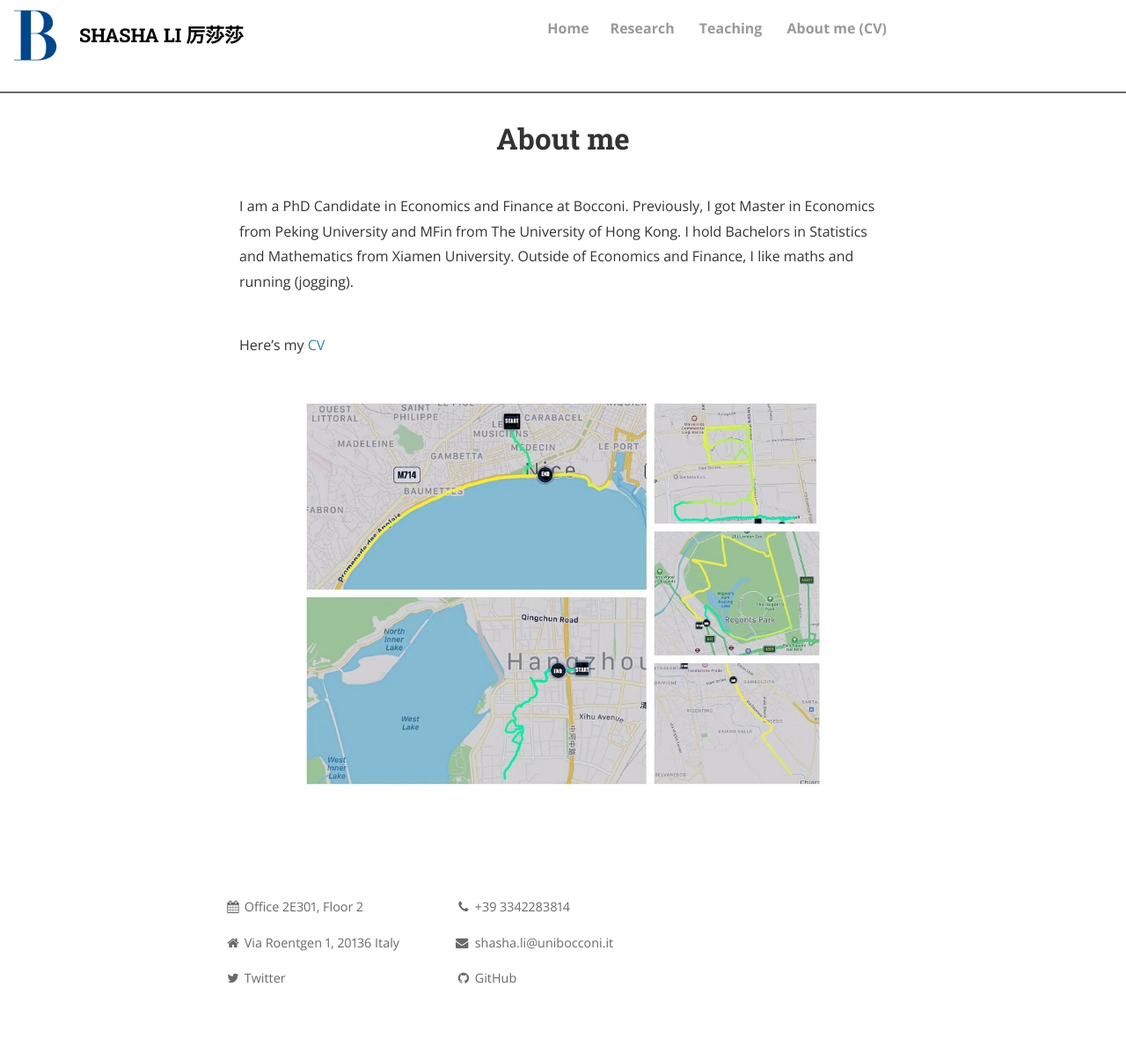
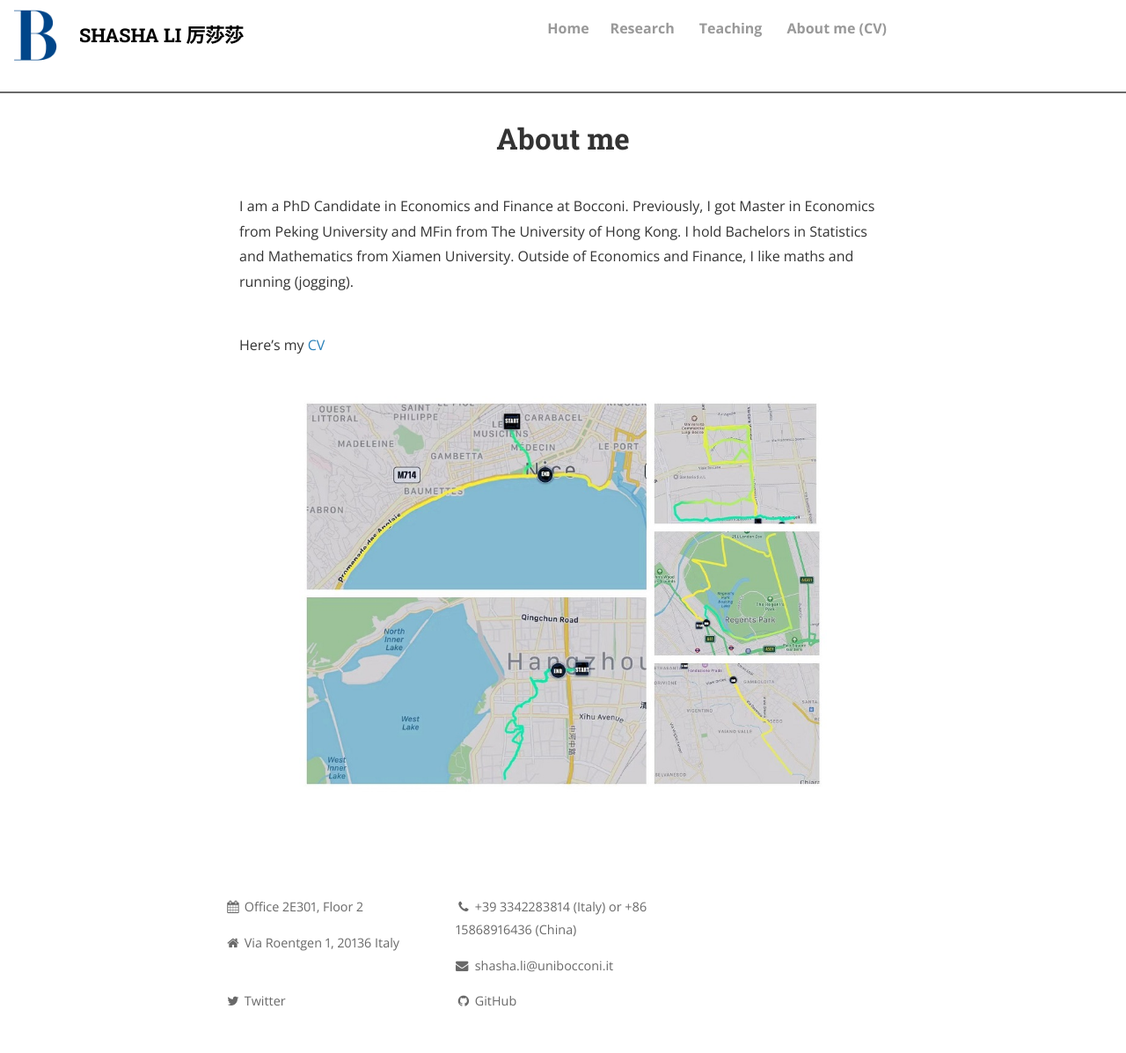
Before and after one commit to shasha-li/shasha-li.github.io, a Jekyll site: the page built from CV.md, in a window 1280 px wide. Shown: the whole page at 88% size. Built offline with Jekyll 4.4.1, drawn with Linux system fonts in a browser that asks for light colours; nearby versions of some CDN libraries; comment, search, counter and statistics services are not loaded; a style sheet for code colours, icons or effects is not loaded; before the commit the page ends 1171 px from its top, so only the background shows below that.

Commit message:
Update footer.html

```diff
--- a/_includes/footer.html
+++ b/_includes/footer.html
@@ -10,7 +10,7 @@
     </div>
 
     <div class="site-contact">
-      <p><a><i class="fa fa-phone"></i> +39 3342283814</a></p>
+      <p><a><i class="fa fa-phone"></i> +39 3342283814 (Italy) or +86 15868916436 (China) </a></p>
     </div>
 
 
```
